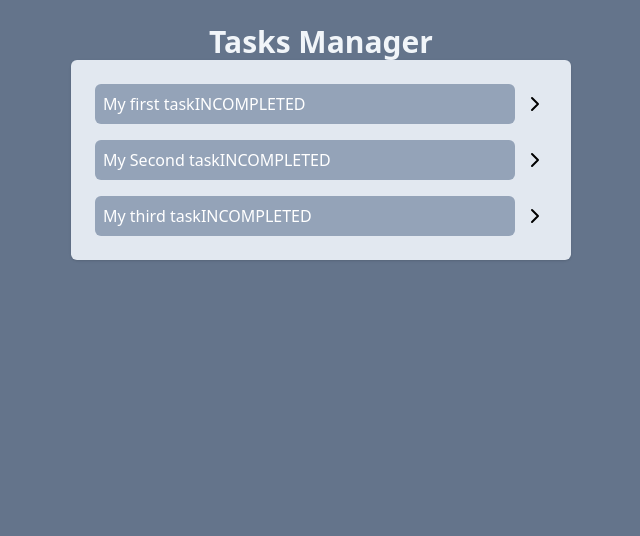
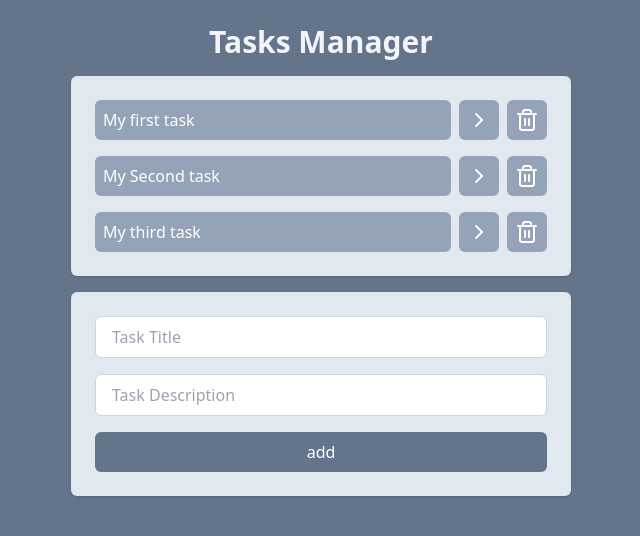
Before and after one commit to GabrielHFPirolo/Aprendizado-de-React, a React (Vite) app: page / in a window 1280 px wide. Shown: the top 536 px of the page, without its empty margins (319-959 px from the left). Built offline with nearby package versions, Linux system fonts and the light colour scheme.

Commit message:
Add Tasks function

```diff
--- a/package.json
+++ b/package.json
@@ -12,7 +12,8 @@
   "dependencies": {
     "lucide-react": "^0.435.0",
     "react": "^18.3.1",
-    "react-dom": "^18.3.1"
+    "react-dom": "^18.3.1",
+    "uuid": "^10.0.0"
   },
   "devDependencies": {
     "@eslint/js": "^9.9.0",
--- a/src/App.jsx
+++ b/src/App.jsx
@@ -2,6 +2,7 @@
 import AddTask from "./components/AddTask.jsx";
 import Tasks from "./components/Tasks.jsx";
 import "./index.css";
+import { v4 } from "uuid";
 
 function App() {
   const [tasks, setTasks] = useState([
@@ -36,15 +37,35 @@
 
     setTasks(newTasks);
   }
+
+  function onDeleteTaskClick(taskId) {
+    const newTasks = tasks.filter((tasks) => tasks.id !== taskId);
+    setTasks(newTasks);
+  }
+
+  function onAddTaskSubmit(title, description) {
+    const newTasks = {
+      id: v4(),
+      title: title,
+      description: description,
+      isCompleted: false,
+    };
+    setTasks([...tasks, newTasks]);
+  }
+
   //  State -> variável alterada que atualiza interface -> resposta interação user
   return (
     <div className="w-screen h-screen bg-slate-500 flex justify-center p-6">
-      <div className="w-[500px]">
+      <div className="w-[500px] space-y-4">
         <h1 className="text-3xl text-slate-100 font-bold text-center">
           Tasks Manager
         </h1>
-        <Tasks tasks={tasks} onTaskClick={onTaskClick} />
-        <AddTask />
+        <Tasks
+          tasks={tasks}
+          onTaskClick={onTaskClick}
+          onDeleteTaskClick={onDeleteTaskClick}
+        />
+        <AddTask onAddTaskSubmit={onAddTaskSubmit} />
       </div>
     </div>
   );
--- a/src/components/AddTask.jsx
+++ b/src/components/AddTask.jsx
@@ -1,3 +1,39 @@
-function AddTask() {}
+import { useState } from "react";
+
+function AddTask({ onAddTaskSubmit }) {
+  const [title, setTitle] = useState("");
+  const [description, setDescription] = useState("");
+  return (
+    <div className="space-y-4 p-6 bg-slate-200 rounded-md shadow flex flex-col">
+      <input
+        type="text"
+        placeholder="Task Title"
+        className="border border-slate-300 outline-slate-400 px-4 py-2 rounded-md"
+        value={title}
+        onChange={(event) => setTitle(event.target.value)}
+      />
+      <input
+        type="text"
+        placeholder="Task Description"
+        className="border border-slate-300 outline-slate-400 px-4 py-2 rounded-md"
+        value={description}
+        onChange={(event) => setDescription(event.target.value)}
+      />
+      <button
+        onClick={() => {
+          if (!title.trim() || !description.trim()) {
+            return alert("É necessário preencher os campos obrigatórios");
+          }
+          onAddTaskSubmit(title, description);
+          setTitle("");
+          setDescription("");
+        }}
+        className="bg-slate-500 text-white px-4 py-2 rounded-md font-medium"
+      >
+        add
+      </button>
+    </div>
+  );
+}
 
 export default AddTask;
--- a/src/components/Tasks.jsx
+++ b/src/components/Tasks.jsx
@@ -1,19 +1,24 @@
-import { ChevronRightIcon } from "lucide-react";
+import { ChevronRightIcon, Trash2Icon } from "lucide-react";
 
-function Tasks(props) {
+function Tasks({ tasks, onTaskClick, onDeleteTaskClick }) {
   return (
     <ul className="space-y-4 p-6 bg-slate-200 rounded-md shadow">
-      {props.tasks.map((tasks) => (
+      {tasks.map((tasks) => (
         <li key={tasks.id} className="flex gap-2">
           <button
-            onClick={() => props.onTaskClick(tasks.id)}
-            className="bg-slate-400 text-left w-full text-white p-2 rounded-md"
+            onClick={() => onTaskClick(tasks.id)}
+            className={`bg-slate-400 text-left w-full text-white p-2 rounded-md ${tasks.isCompleted && "line-through"}`}
           >
             {tasks.title}
-            {tasks.isCompleted ? "COMPLETED" : "INCOMPLETED"}
           </button>
-          <button>
+          <button className="bg-slate-400 text-white p-2 rounded-md">
             <ChevronRightIcon />
+          </button>
+          <button
+            onClick={() => onDeleteTaskClick(tasks.id)}
+            className="bg-slate-400 text-white p-2 rounded-md"
+          >
+            <Trash2Icon />
           </button>
         </li>
       ))}
```
Also changed, not shown: 1 other file (tests, documents, lock files or other folders).
